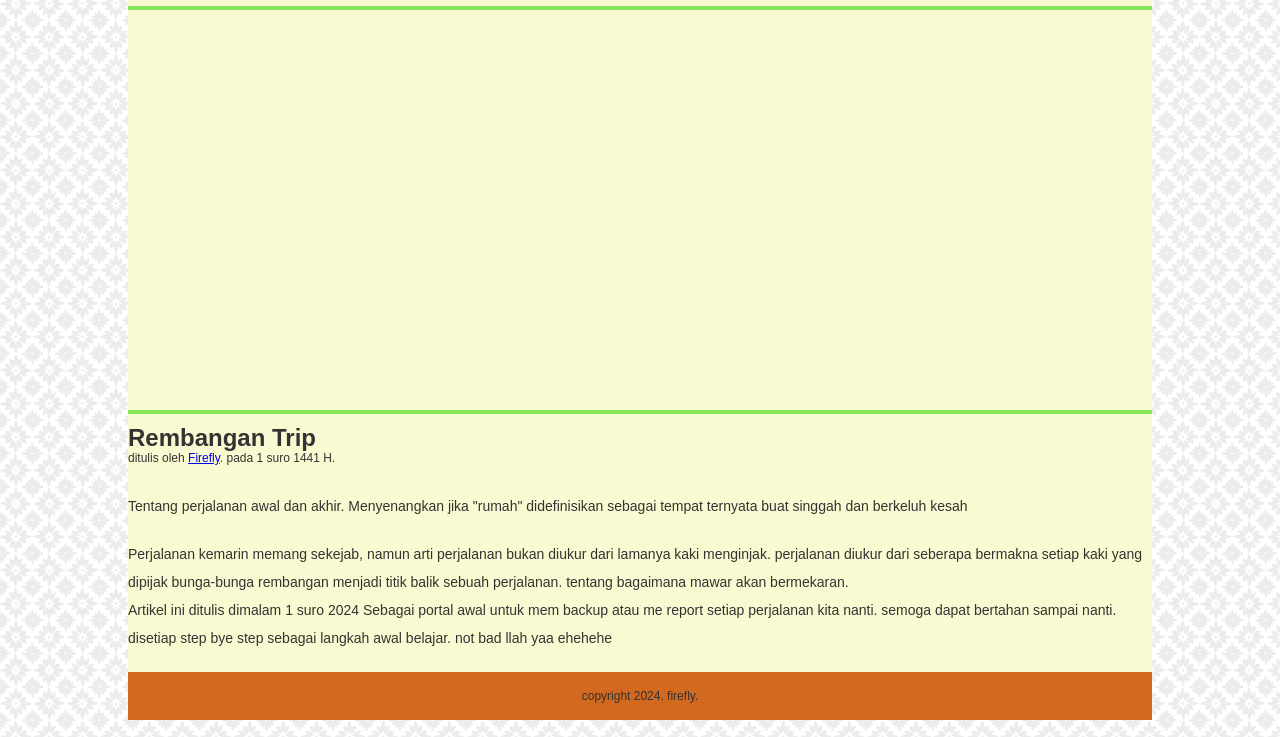
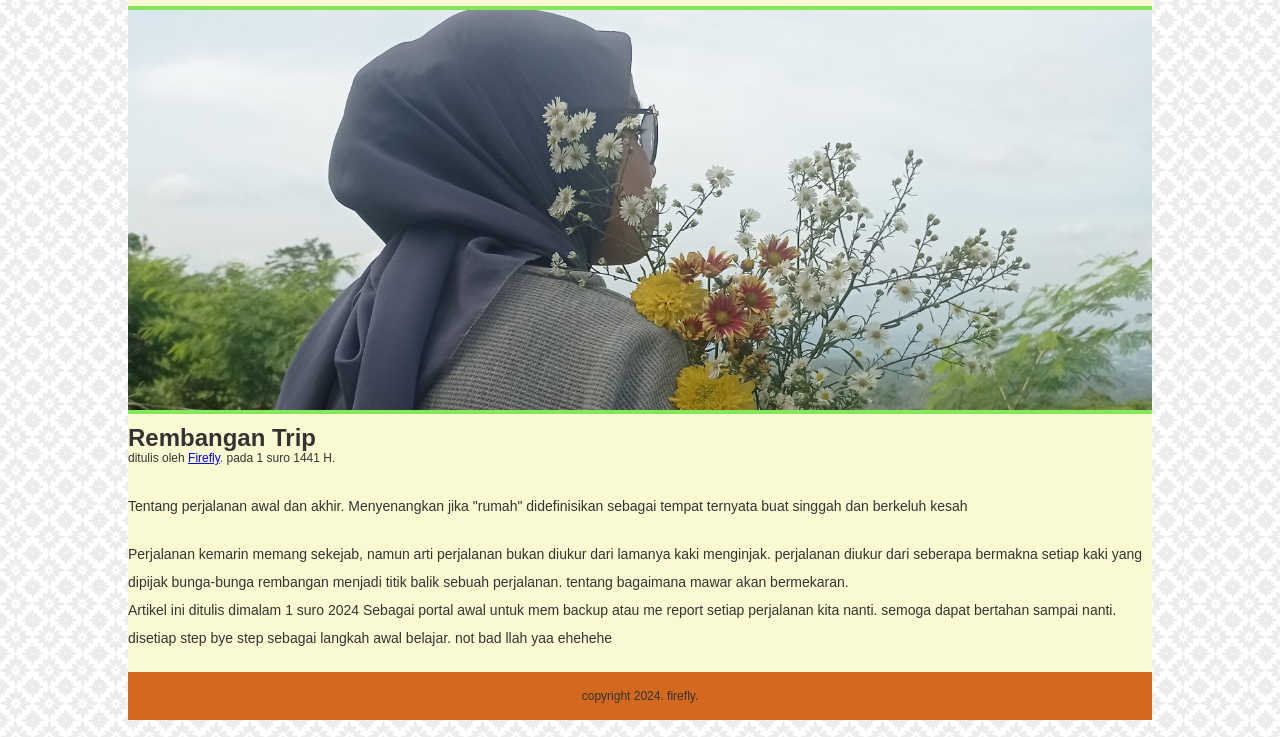
Before and after one commit to dikiroi/website-diki, a plain HTML site: page index.html in a window 1280 px wide. Shown: the part 63-800 px from the top of the page. Drawn offline with Linux system fonts and the light colour scheme.

Commit message:
tambah css

```diff
--- a/website1.css
+++ b/website1.css
@@ -84,7 +84,7 @@ body {
 }
 .foto {
     height: 400px;
-    background-image: url(VSCODE/TEST/bunga.jpg);
+    background-image: url(bunga.jpg);
     background-size: cover;
     background-position: 0 -380px;
     border-top: 4px solid rgb(134, 230, 89);
```
